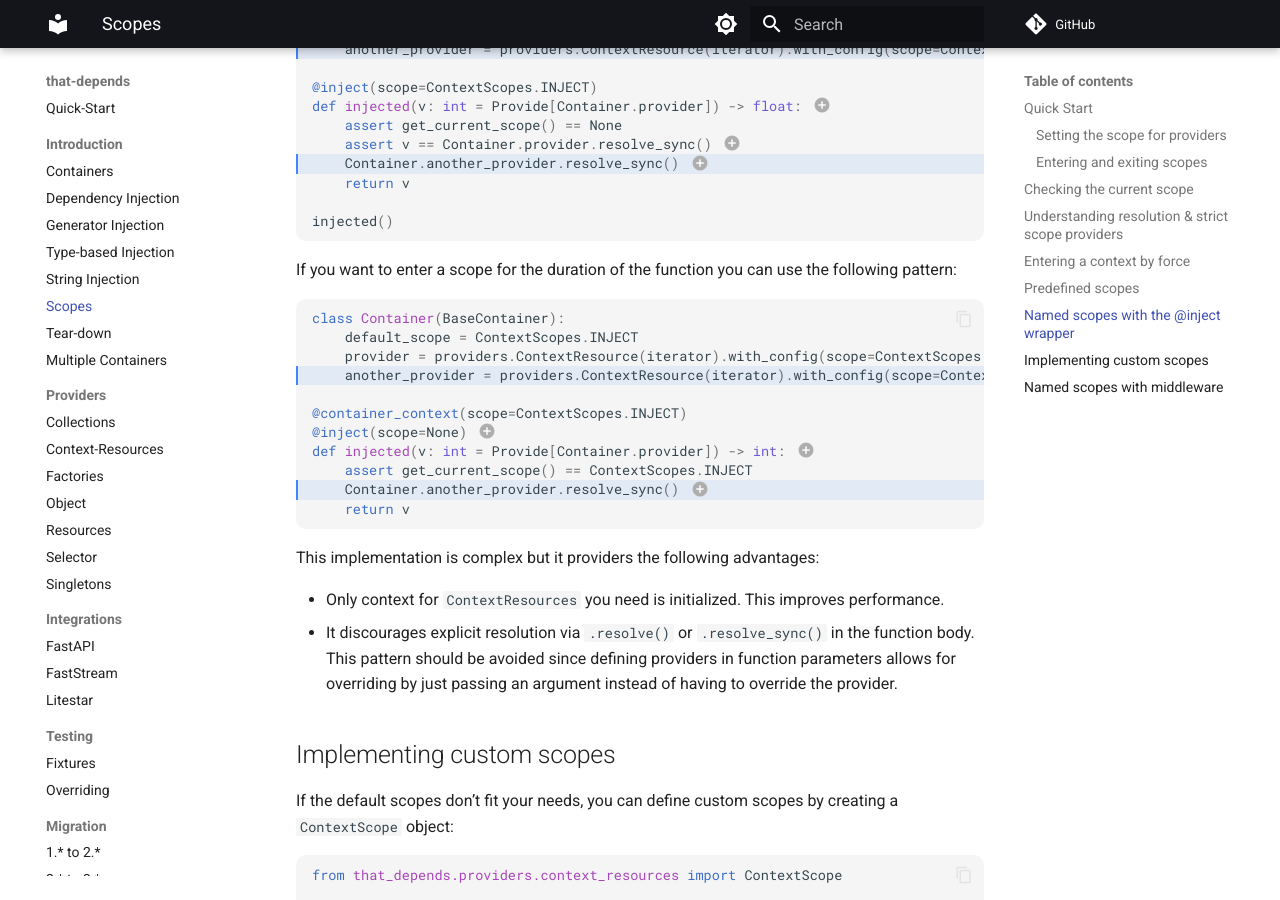
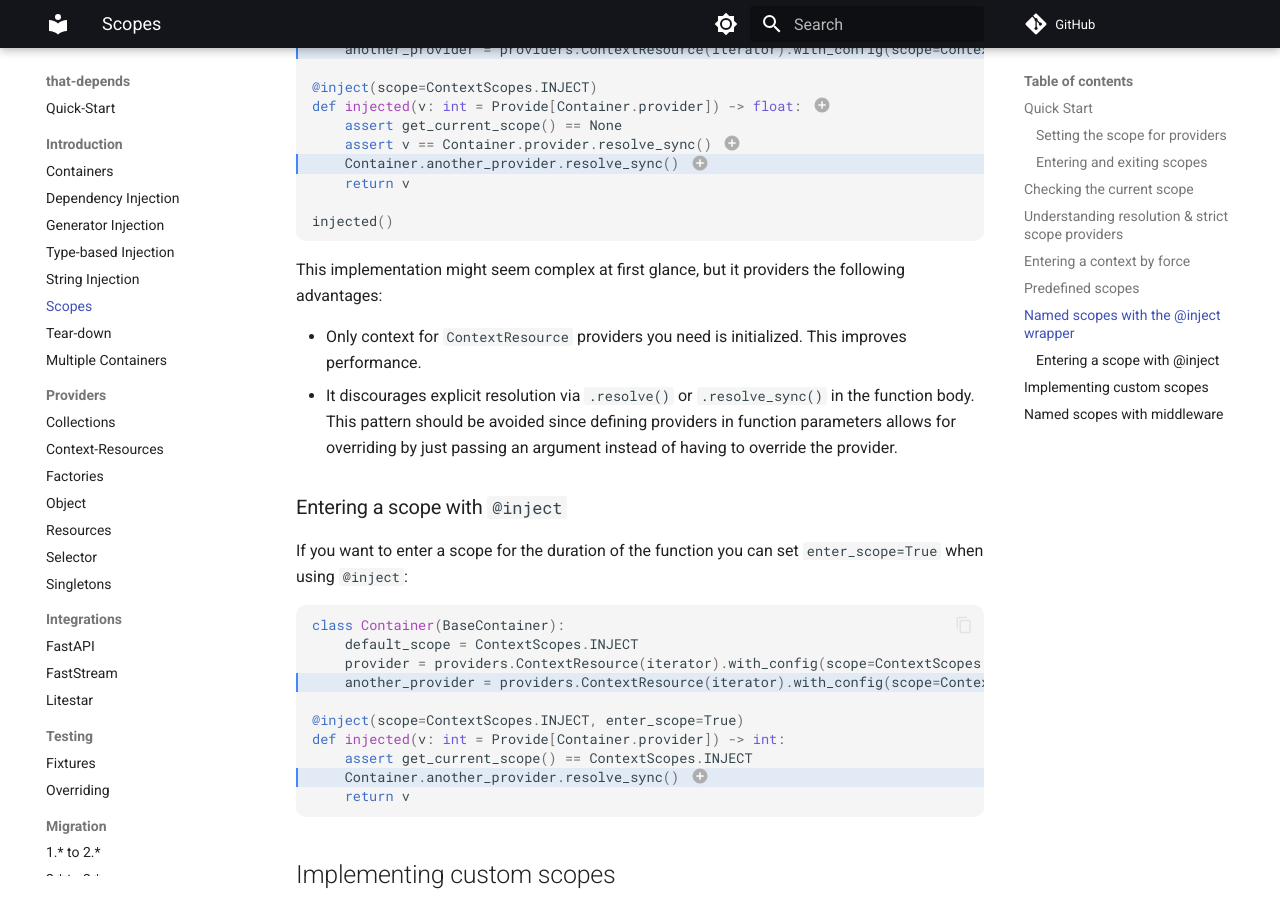
Before and after one commit to modern-python/that-depends, an MkDocs documentation site: the page built from docs/introduction/scopes.md, in a window 1280 px wide and 900 px high, scrolled down 4025 px. Built offline with MkDocs 1.6.1 and Material for MkDocs 9.7.7, drawn with Linux system fonts in a browser that asks for light colours; comment, search, counter and statistics services are not loaded; some of the changed text lies outside the part shown.

Commit message:
Allow entering scope when using @inject. (#189)
* Updated benchmarks with logging.

* Updated benchmark.

* Enabled automatic dependency injection by type.

* Wrote tests for type based injections.

* Minor documentation fixes.

* Refactored inject method.

* Added covariant binding.

* Corrected to contravariant and added docs.

* Extended docs.

* Improved bind docstring.

* Added enter_scope to inject.

* Extended documentation.

* Adjusted migration guide.

* Removed some white space in docs.

````diff
--- a/docs/introduction/scopes.md
+++ b/docs/introduction/scopes.md
@@ -188,32 +188,30 @@ injected()
 2. Context for `Container.provider` is initialized and will exit when the function returns.
 3. This assertion will pass since the context for this provider is still the same.
 
-If you want to enter a scope for the duration of the function you can use the following pattern:
-```python hl_lines="4 10"
+This implementation might seem complex at first glance, but it providers the following advantages:
+
+- Only context for `ContextResource` providers you need is initialized. This improves performance.
+- It discourages explicit resolution via `.resolve()` or `.resolve_sync()` in the function body.
+This pattern should be avoided since defining providers in function parameters allows for overriding by just passing an argument
+instead of having to override the provider.
+
+### Entering a scope with `@inject`
+If you want to enter a scope for the duration of the function you can set `enter_scope=True` when using `@inject`:
+```python hl_lines="4 9"
 class Container(BaseContainer):
     default_scope = ContextScopes.INJECT
     provider = providers.ContextResource(iterator).with_config(scope=ContextScopes.INJECT)
     another_provider = providers.ContextResource(iterator).with_config(scope=ContextScopes.INJECT)
 
-@container_context(scope=ContextScopes.INJECT)
-@inject(scope=None) # (3)!
-def injected(v: int = Provide[Container.provider]) -> int: # (2)!
+@inject(scope=ContextScopes.INJECT, enter_scope=True)
+def injected(v: int = Provide[Container.provider]) -> int:
     assert get_current_scope() == ContextScopes.INJECT
     Container.another_provider.resolve_sync() # (1)!
     return v
 ```
 
 1. This will resolve since this resource has been initialized when you entered the `INJECT` scope.
-2. `Container.provider` was resolved successfully since the `INJECT` scope was entered before the function was called.
-3. `scope=None` means that the `@inject` wrapper will ignore scopes. It will not resolve `None`-scoped ContextResources!
 
-
-This implementation is complex but it providers the following advantages:
-
-- Only context for `ContextResources` you need is initialized. This improves performance.
-- It discourages explicit resolution via `.resolve()` or `.resolve_sync()` in the function body.
-This pattern should be avoided since defining providers in function parameters allows for overriding by just passing an argument
-instead of having to override the provider.
 
 ## Implementing custom scopes
 
````
Also changed, not shown: other parts of docs/introduction/scopes.md (+1 -1 lines), docs/migration/v3.md (+3 -4 lines), 2 other files.
